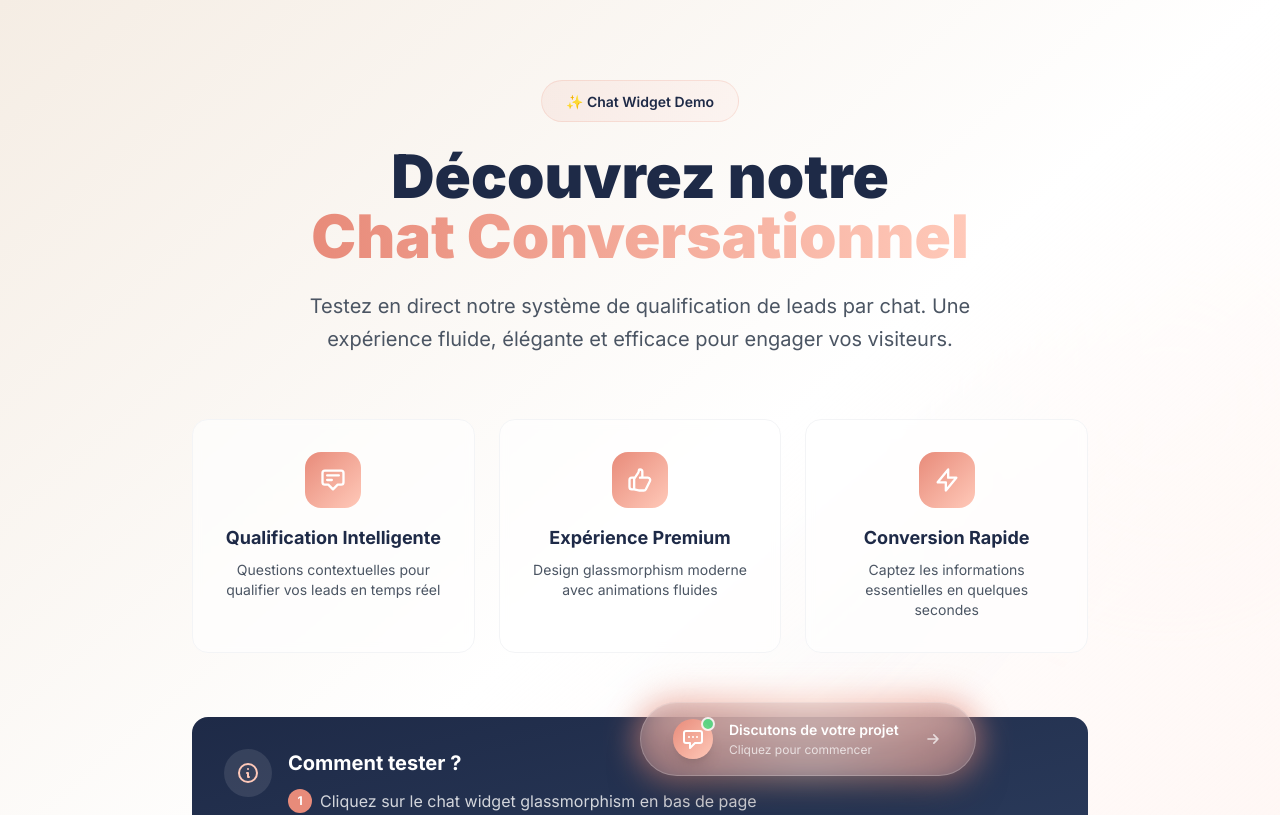
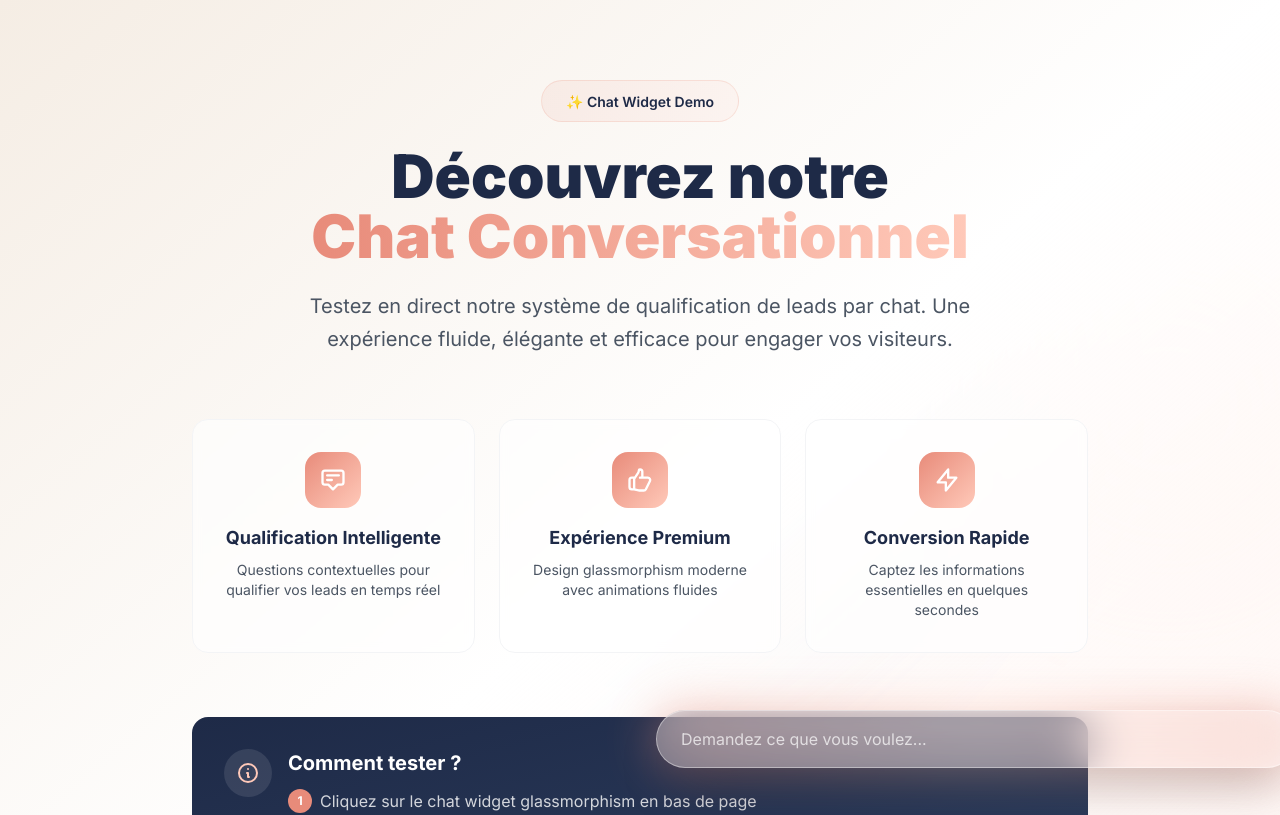
Before and after one commit to romain-zt/www.zedcheckout.com, a Next.js app: page /chat-demo in a window 1280 px wide. Shown: the top 815 px of the page. Built offline with nearby package versions, Linux system fonts and the light colour scheme.

Commit message:
v2 implemented to print cash

```diff
--- a/app/[locale]/page.tsx
+++ b/app/[locale]/page.tsx
@@ -7,6 +7,7 @@ import ZedFilter from '@/components/ZedFilter';
 import ZedProcess from '@/components/ZedProcess';
 import ZedFAQ from '@/components/ZedFAQ';
 import ZedFinalCTA from '@/components/ZedFinalCTA';
+import ChatWidget from '@/components/ChatWidget';
 
 export default function LandingPage() {
   return (
@@ -21,6 +22,8 @@ export default function LandingPage() {
         <ZedFAQ />
         <ZedFinalCTA />
         <Footer />
+        <ChatWidget />
+
       </main>
     </>
   );
--- a/components/ChatWidget.tsx
+++ b/components/ChatWidget.tsx
@@ -82,18 +82,13 @@ export default function ChatWidget() {
   }, [messages, isTyping]);
 
   useEffect(() => {
-    if (isOpen && !hasGreeted) {
+    // Focus input when chat opens
+    if (isOpen && inputRef.current) {
       setTimeout(() => {
-        addBotMessage(
-          "👋 Salut ! Je suis l'assistant ZedCheckout.\n\nJe vois que vous êtes intéressé par notre solution de checkout conversationnel.\n\nJ'ai quelques questions rapides pour mieux comprendre votre situation. Ça vous va ?"
-        );
-        setHasGreeted(true);
-        setTimeout(() => {
-          addBotMessage(QUALIFICATION_FLOW[0].question);
-        }, 1500);
-      }, 800);
+        inputRef.current?.focus();
+      }, 100);
     }
-  }, [isOpen, hasGreeted]);
+  }, [isOpen]);
 
   const addBotMessage = (text: string) => {
     setIsTyping(true);
@@ -133,6 +128,24 @@ export default function ChatWidget() {
     if (!inputValue.trim() || isTyping || isComplete) return;
 
     const userInput = inputValue.trim();
+
+    // First message: open chat, add user message, send greeting and start qualification
+    if (!hasGreeted) {
+      setIsOpen(true);
+      addUserMessage(userInput);
+      setInputValue('');
+      setHasGreeted(true);
+      setTimeout(() => {
+        addBotMessage(
+          "👋 Salut ! Je suis l'assistant ZedCheckout.\n\nJe vois que vous êtes intéressé par notre solution de checkout conversationnel.\n\nJ'ai quelques questions rapides pour mieux comprendre votre situation. Ça vous va ?"
+        );
+        setTimeout(() => {
+          addBotMessage(QUALIFICATION_FLOW[0].question);
+        }, 1500);
+      }, 800);
+      return;
+    }
+
     addUserMessage(userInput);
     setInputValue('');
 
@@ -208,63 +221,35 @@ export default function ChatWidget() {
 
   return (
     <>
-      {/* Floating Chat Button */}
+      {/* Simple Input - Closed State */}
       <AnimatePresence>
         {!isOpen && (
-          <motion.button
-            initial={{ scale: 0, opacity: 0 }}
-            animate={{ scale: 1, opacity: 1 }}
-            exit={{ scale: 0, opacity: 0 }}
+          <motion.form
+            onSubmit={handleSubmit}
+            initial={{ opacity: 0, y: 20 }}
+            animate={{ opacity: 1, y: 0 }}
+            exit={{ opacity: 0, y: 20 }}
             transition={{
               type: 'spring',
-              stiffness: 260,
-              damping: 20
+              stiffness: 200,
+              damping: 25
             }}
-            onClick={() => setIsOpen(true)}
-            className="fixed bottom-6 left-1/2 -translate-x-1/2 z-50 group"
-            aria-label="Ouvrir le chat"
+            className="fixed bottom-4 left-0 right-0 z-50 px-4 sm:bottom-8 sm:left-1/2 sm:-translate-x-1/2 sm:w-full sm:max-w-2xl"
           >
-            {/* Glassmorphism Bar */}
-            <div className="relative">
-              {/* Glow effect */}
-              <div className="absolute -inset-1 bg-gradient-to-r from-[#E88B7A] via-[#FFC9B9] to-[#E88B7A] rounded-full opacity-75 blur-lg group-hover:opacity-100 transition-opacity duration-300 animate-pulse" />
+            <div className="relative group">
+              {/* Visible glow */}
+              <div className="absolute -inset-1 bg-gradient-to-r from-[#E88B7A] via-[#FFC9B9] to-[#E88B7A] rounded-full opacity-40 group-hover:opacity-60 blur-xl transition-opacity duration-500 animate-pulse" />
 
-              {/* Main bar */}
-              <div className="relative px-8 py-4 rounded-full backdrop-blur-xl bg-white/10 border border-white/20 shadow-2xl hover:shadow-[0_20px_60px_rgba(232,139,122,0.4)] transition-all duration-300 group-hover:scale-105">
-                <div className="flex items-center gap-4">
-                  {/* Avatar */}
-                  <div className="relative">
-                    <div className="w-10 h-10 rounded-full bg-gradient-to-br from-[#E88B7A] to-[#FFC9B9] flex items-center justify-center shadow-lg">
-                      <svg className="w-6 h-6 text-white" fill="none" stroke="currentColor" viewBox="0 0 24 24">
-                        <path strokeLinecap="round" strokeLinejoin="round" strokeWidth={2} d="M8 10h.01M12 10h.01M16 10h.01M9 16H5a2 2 0 01-2-2V6a2 2 0 012-2h14a2 2 0 012 2v8a2 2 0 01-2 2h-5l-5 5v-5z" />
-                      </svg>
-                    </div>
-                    {/* Online indicator */}
-                    <div className="absolute -top-0.5 -right-0.5 w-3.5 h-3.5 bg-green-400 rounded-full border-2 border-white animate-pulse" />
-                  </div>
-
-                  {/* Text with vanish effect */}
-                  <div className="text-left">
-                    <div className="text-white font-semibold text-sm mb-0.5 group-hover:translate-x-1 transition-transform duration-300">
-                      Discutons de votre projet
-                    </div>
-                    <div className="text-white/70 text-xs group-hover:text-white/90 transition-colors duration-300">
-                      <span className="inline-block group-hover:translate-x-1 transition-transform duration-300 delay-75">
-                        Cliquez pour commencer
-                      </span>
-                    </div>
-                  </div>
-
-                  {/* Arrow icon */}
-                  <div className="ml-2 text-white/70 group-hover:text-white group-hover:translate-x-1 transition-all duration-300">
-                    <svg className="w-5 h-5" fill="none" stroke="currentColor" viewBox="0 0 24 24">
-                      <path strokeLinecap="round" strokeLinejoin="round" strokeWidth={2} d="M13 7l5 5m0 0l-5 5m5-5H6" />
-                    </svg>
-                  </div>
-                </div>
-              </div>
+              {/* Input field */}
+              <input
+                type="text"
+                value={inputValue}
+                onChange={(e) => setInputValue(e.target.value)}
+                placeholder="Demandez ce que vous voulez..."
+                className="relative w-full px-5 py-3.5 sm:px-6 sm:py-4 rounded-full backdrop-blur-xl bg-white/30 border border-white/40 shadow-2xl text-white placeholder-white/70 outline-none transition-all duration-300 focus:bg-white/40 focus:border-white/50 focus:shadow-[0_20px_60px_rgba(232,139,122,0.3)] group-hover:bg-white/40 group-hover:border-white/50"
+              />
             </div>
-          </motion.button>
+          </motion.form>
         )}
       </AnimatePresence>
 
@@ -272,15 +257,15 @@ export default function ChatWidget() {
       <AnimatePresence>
         {isOpen && (
           <motion.div
-            initial={{ opacity: 0, y: 100, scale: 0.8 }}
+            initial={{ opacity: 0, y: 100, scale: 0.9 }}
             animate={{ opacity: 1, y: 0, scale: 1 }}
-            exit={{ opacity: 0, y: 100, scale: 0.8 }}
+            exit={{ opacity: 0, y: 100, scale: 0.9 }}
             transition={{
               type: 'spring',
               stiffness: 300,
               damping: 30
             }}
-            className="fixed bottom-6 left-1/2 -translate-x-1/2 z-50 w-full max-w-md mx-4"
+            className="fixed bottom-4 left-0 right-0 z-50 px-4 sm:bottom-8 sm:left-1/2 sm:-translate-x-1/2 sm:w-full sm:max-w-lg"
           >
             {/* Glass container */}
             <div className="relative">
```
